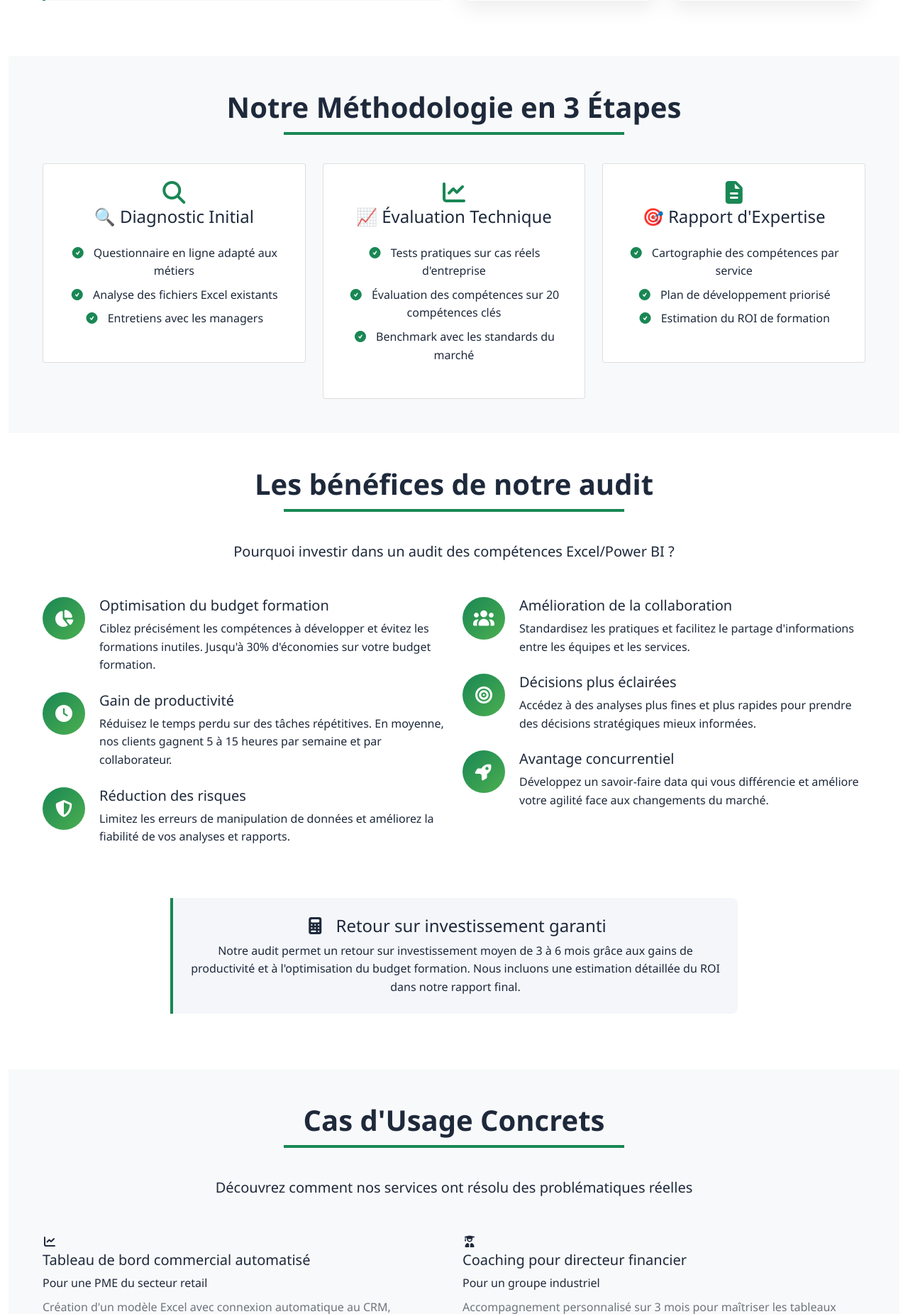
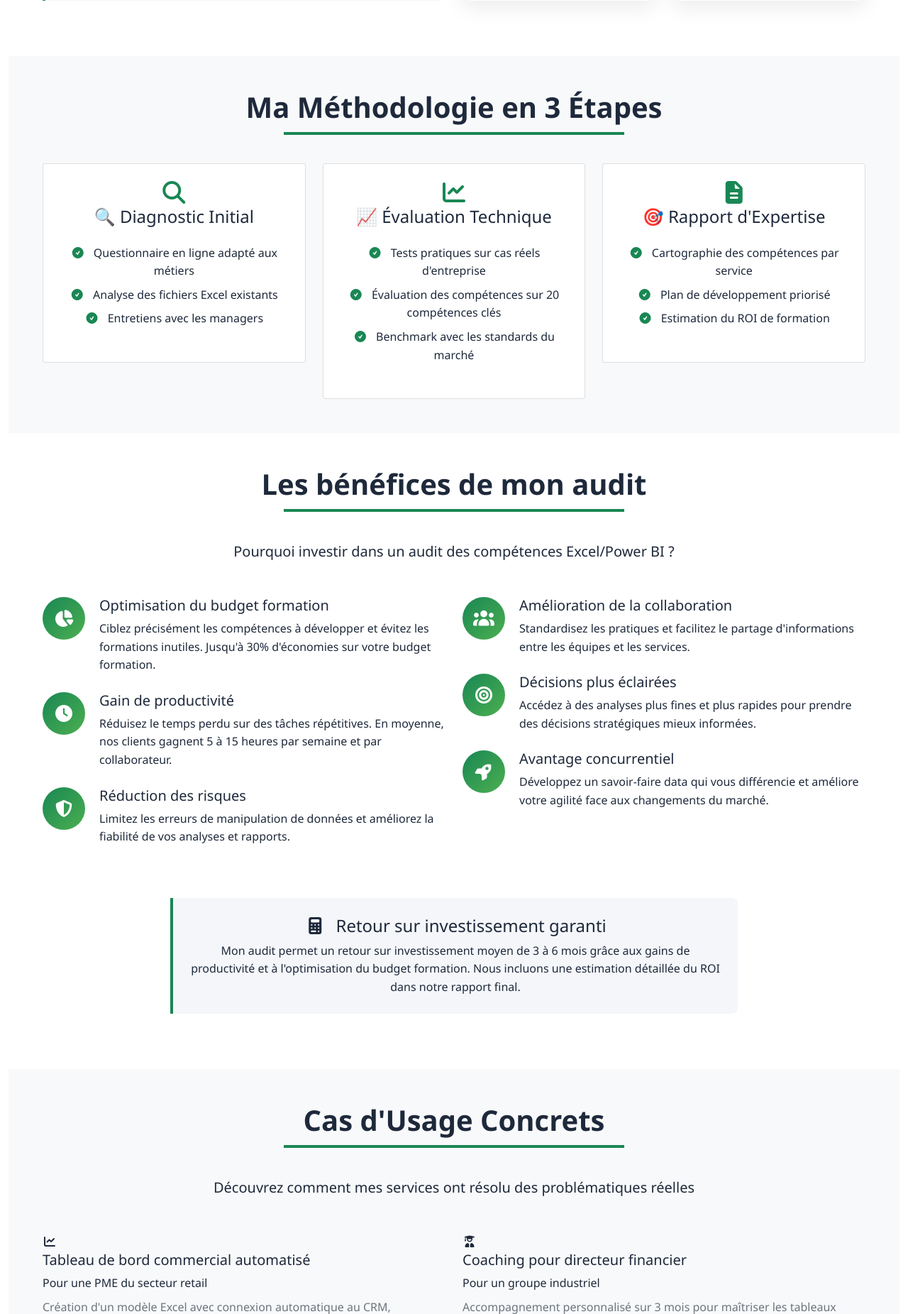
Before and after one commit to Epechastifol/portfeuil, a Django app: a page that uses templates/portfolio/evaluation.html in a window 1280 px wide. Shown: the part 1043-2894 px from the top of the page at 71% size. Run offline with Django 5.2, Linux system fonts and the light colour scheme; some libraries are stand-ins or nearby versions.

Commit message:
Update evaluation and services sections to personalize language and enhance engagement

```diff
--- a/templates/portfolio/evaluation.html
+++ b/templates/portfolio/evaluation.html
@@ -14,7 +14,7 @@
     <div class="container position-relative">
         <h1 class="display-4 fw-bold mb-4">🔍 Audit & Évaluation des Compétences</h1>
         <p class="lead mb-5">Service exclusif pour ONG et Entreprises</p>
-        <a href="#methodologie" class="btn btn-light btn-lg px-5 me-3">Découvrir notre approche</a>
+        <a href="#methodologie" class="btn btn-light btn-lg px-5 me-3">Découvrir mon approche</a>
         <a href="{% url 'contacts_devis' %}" class="btn btn-outline-light btn-lg px-5">Demander un audit</a>
     </div>
 </section>
@@ -73,7 +73,7 @@
 <!-- Section Méthodologie -->
 <section id="methodologie" class="py-5 bg-light">
     <div class="container">
-        <h2 class="section-title text-center">Notre Méthodologie en 3 Étapes</h2>
+        <h2 class="section-title text-center">Ma Méthodologie en 3 Étapes</h2>
         <div class="row g-4">
             <!-- Étape 1 -->
             <div class="col-md-4">
@@ -134,7 +134,7 @@
 <!-- Section Bénéfices -->
 <section id="benefices" class="py-5">
     <div class="container">
-        <h2 class="section-title text-center">Les bénéfices de notre audit</h2>
+        <h2 class="section-title text-center">Les bénéfices de mon audit</h2>
         <p class="lead text-center mb-5">Pourquoi investir dans un audit des compétences Excel/Power BI ?</p>
 
         <div class="row">
@@ -206,7 +206,7 @@
         <div class="text-center mt-5">
             <div class="highlight-box mx-auto" style="max-width: 800px;">
                 <h4><i class="fas fa-calculator me-2"></i> Retour sur investissement garanti</h4>
-                <p class="mb-0">Notre audit permet un retour sur investissement moyen de 3 à 6 mois grâce aux gains de productivité et à l'optimisation du budget formation. Nous incluons une estimation détaillée du ROI dans notre rapport final.</p>
+                <p class="mb-0">Mon audit permet un retour sur investissement moyen de 3 à 6 mois grâce aux gains de productivité et à l'optimisation du budget formation. Nous incluons une estimation détaillée du ROI dans notre rapport final.</p>
             </div>
         </div>
     </div>
@@ -217,7 +217,7 @@
 <section id="cas-usage" class="py-5 bg-light">
     <div class="container">
         <h2 class="section-title text-center">Cas d'Usage Concrets</h2>
-        <p class="lead text-center mb-5">Découvrez comment nos services ont résolu des problématiques réelles</p>
+        <p class="lead text-center mb-5">Découvrez comment mes services ont résolu des problématiques réelles</p>
 
         <div class="row">
             <div class="col-lg-6">
@@ -282,7 +282,7 @@
 <!-- Processus Section -->
 <section id="processus" class="py-5">
     <div class="container">
-        <h2 class="section-title text-center">Notre Processus de Collaboration</h2>
+        <h2 class="section-title text-center">Mon Processus de Collaboration</h2>
         <p class="lead text-center mb-5">Une méthodologie éprouvée pour garantir le succès de votre projet</p>
 
         <div class="row justify-content-center">
@@ -291,7 +291,7 @@
                     <div class="step-number">1</div>
                     <div>
                         <h5>Analyse des besoins</h5>
-                        <p class="mb-0">Nous organisons une réunion de découverte pour comprendre vos processus actuels, identifier les points de friction et définir vos objectifs précis.</p>
+                        <p class="mb-0">J'organisons une réunion de découverte pour comprendre vos processus actuels, identifier les points de friction et définir vos objectifs précis.</p>
                     </div>
                 </div>
 
@@ -299,7 +299,7 @@
                     <div class="step-number">2</div>
                     <div>
                         <h5>Proposition sur mesure</h5>
-                        <p class="mb-0">Nous élaborons une proposition détaillée avec planning, livrables et investissement, adaptée spécifiquement à votre contexte.</p>
+                        <p class="mb-0">J'élaborons une proposition détaillée avec planning, livrables et investissement, adaptée spécifiquement à votre contexte.</p>
                     </div>
                 </div>
 
@@ -307,7 +307,7 @@
                     <div class="step-number">3</div>
                     <div>
                         <h5>Développement et tests</h5>
-                        <p class="mb-0">Nous concevons la solution en collaboration étroite avec vous, avec des points d'étape réguliers et des tests de validation.</p>
+                        <p class="mb-0">Je conçois la solution en collaboration étroite avec vous, avec des points d'étape réguliers et des tests de validation.</p>
                     </div>
                 </div>
 
@@ -315,7 +315,7 @@
                     <div class="step-number">4</div>
                     <div>
                         <h5>Formation et déploiement</h5>
-                        <p class="mb-0">Nous formons vos équipes à l'utilisation de la solution et accompagnons le déploiement pour assurer une adoption réussie.</p>
+                        <p class="mb-0">Je forme vos équipes à l'utilisation de la solution et accompagnons le déploiement pour assurer une adoption réussie.</p>
                     </div>
                 </div>
 
@@ -323,7 +323,7 @@
                     <div class="step-number">5</div>
                     <div>
                         <h5>Support et optimisation</h5>
-                        <p class="mb-0">Nous assurons un support post-déploiement et proposons des optimisations pour faire évoluer la solution avec vos besoins.</p>
+                        <p class="mb-0">J'assure un support post-déploiement et proposons des optimisations pour faire évoluer la solution avec vos besoins.</p>
                     </div>
                 </div>
             </div>
@@ -335,7 +335,7 @@
 <!-- Section Clients -->
 <section class="py-5 bg-light">
     <div class="container">
-        <h3 class="text-center mb-5 section-title">Ils nous font confiance</h3>
+        <h3 class="text-center mb-5 section-title">Ils me font confiance</h3>
         <div class="client-logos">
             <div class="client-logo">ONG</div>
             <div class="client-logo">PME</div>
--- a/templates/portfolio/services.html
+++ b/templates/portfolio/services.html
@@ -239,7 +239,7 @@
                 </div>
 
                 <div class="highlight mt-4">
-                    <h5><i class="fas fa-lightbulb text-warning me-2"></i> Notre recommandation</h5>
+                    <h5><i class="fas fa-lightbulb text-warning me-2"></i> Ma recommandation</h5>
                     <p class="mb-0">Utilisez <strong>Excel</strong> pour l'analyse détaillée et la modélisation financière. Optez pour <strong>Power BI</strong> lorsque vous avez besoin de créer des tableaux de bord interactifs, de gérer de gros volumes de données ou de partager facilement des rapports dans votre organisation.</p>
                 </div>
             </div>
@@ -251,7 +251,7 @@
 <!-- Services Section -->
 <section id="services" class="py-5">
     <div class="container">
-        <h2 class="section-title text-center">Nos Services Complémentaires</h2>
+        <h2 class="section-title text-center">Mes Services Complémentaires</h2>
         <p class="lead text-center mb-5">Des solutions adaptées à vos besoins spécifiques pour maximiser votre productivité</p>
 
         <div class="row g-4">
@@ -420,7 +420,7 @@
 <section id="contact" class="cta-section text-center">
     <div class="container">
         <h2 class="mb-4 section-title text-center">Prêt à optimiser votre utilisation d'Excel ?</h2>
-        <p class="lead mb-4">Contactez-nous pour un diagnostic gratuit et sans engagement</p>
+        <p class="lead mb-4">Contactez-moi pour un diagnostic gratuit et sans engagement</p>
         <a href="{% url 'contacts_devis' %}" class="btn btn-outline-dark btn-lg px-5">Demander un audit</a>
     </div>
 </section>
```
